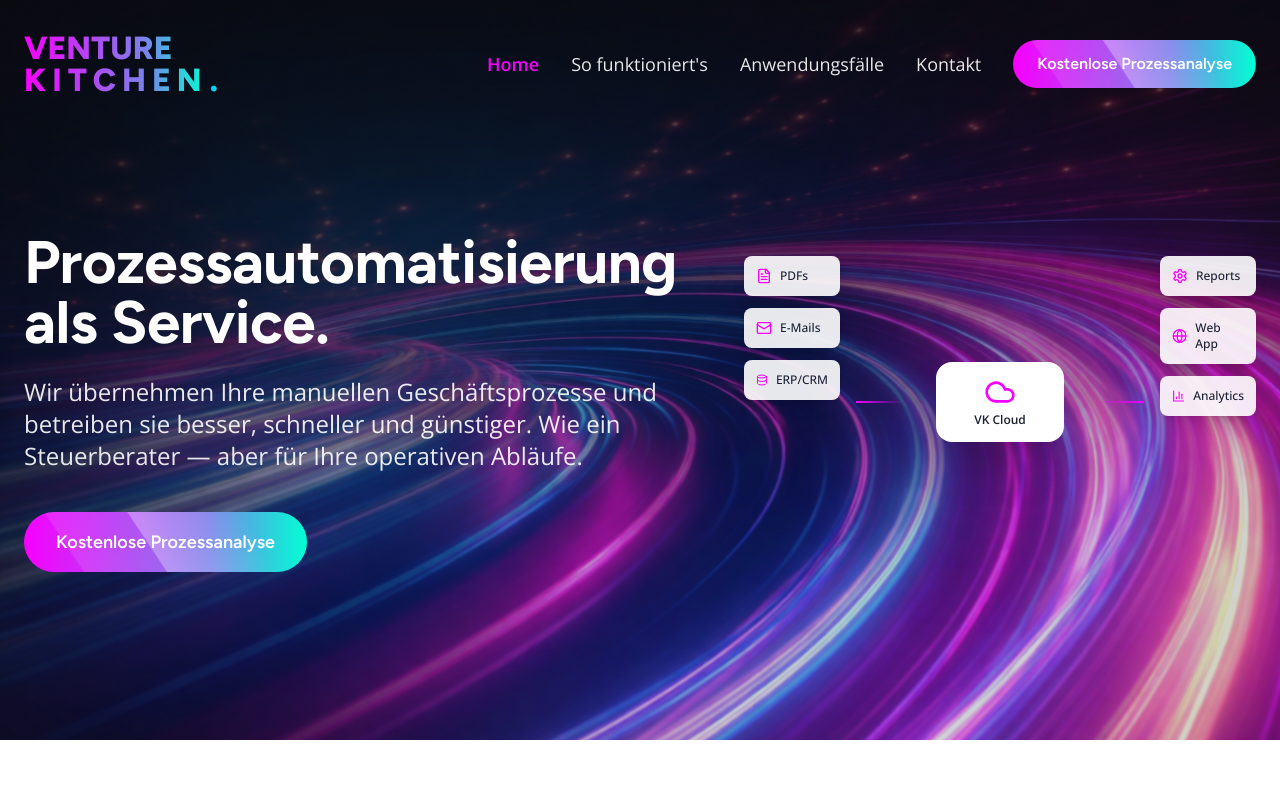
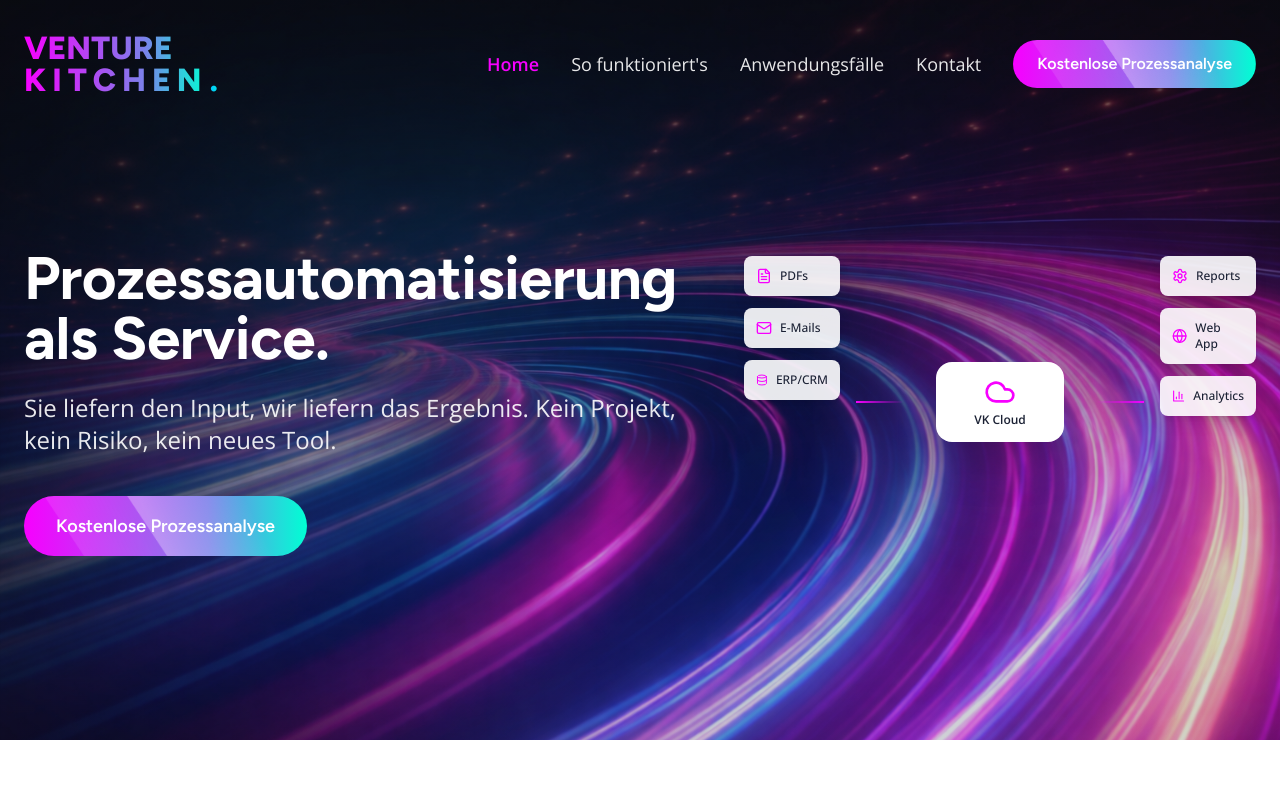
Before and after one commit to JulianFaupel/venture-kitchen-website, a React (Vite) app: page / in a window 1280 px wide. Shown: the top 800 px of the page. Built offline with nearby package versions, Linux system fonts and the light colour scheme.

Commit message:
v4: Steuerberater-Vergleich raus, cleaner Messaging

```diff
--- a/src/App.tsx
+++ b/src/App.tsx
@@ -189,7 +189,7 @@ function App() {
                   Prozessautomatisierung<br />als Service.
                 </h1>
                 <p className="text-xl lg:text-2xl text-white/90 mb-6 leading-relaxed">
-                  Wir übernehmen Ihre manuellen Geschäftsprozesse und betreiben sie besser, schneller und günstiger. Wie ein Steuerberater — aber für Ihre operativen Abläufe.
+                  Sie liefern den Input, wir liefern das Ergebnis. Kein Projekt, kein Risiko, kein neues Tool.
                 </p>
                 <div className="flex flex-col sm:flex-row gap-4 mt-10">
                   <Link
@@ -563,7 +563,7 @@ function App() {
                 <Lightbulb className="w-8 h-8" />
               </div>
               <h3 className="text-lg font-semibold text-primary mb-3">Kein IT-Projekt</h3>
-              <p className="text-text-medium">Sie liefern den Input, wir liefern das Ergebnis. Wie beim Steuerberater.</p>
+              <p className="text-text-medium">Sie liefern den Input, wir liefern das Ergebnis. Kein Projekt, kein Risiko.</p>
             </div>
             <div className="text-center">
               <div className="icon-box mb-6 mx-auto icon-neon-yellow">
```
